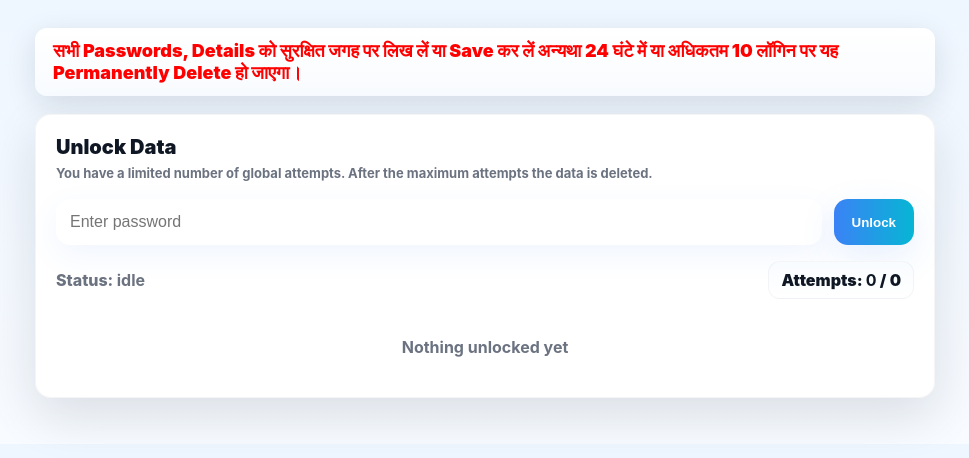
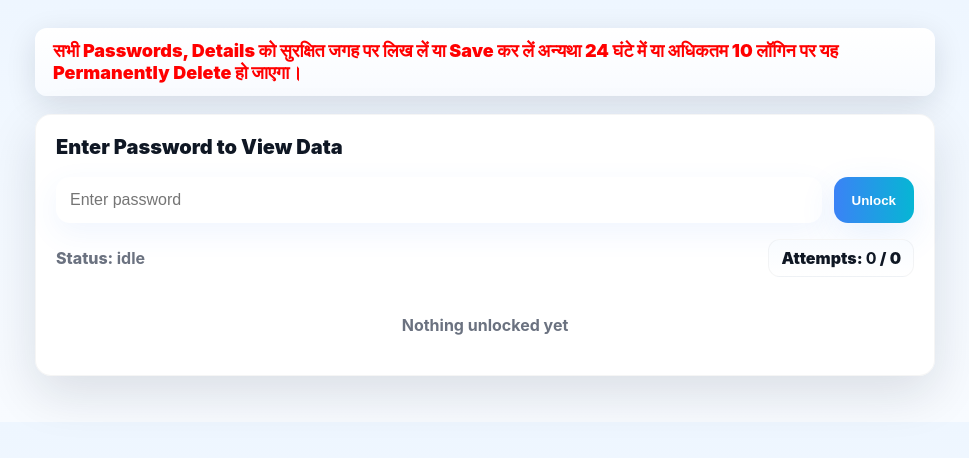
Before and after one commit to banarasikumar/password-server, a website: page public/index.html in a window 1280 px wide. Shown: the whole page, without its empty margins (155-1124 px from the left). Drawn offline with Linux system fonts and the light colour scheme; no server answers.

Commit message:
Update index.html

```diff
--- a/public/index.html
+++ b/public/index.html
@@ -13,8 +13,7 @@
     </header>
 
     <main class="panel">
-      <h1 class="title">Unlock Data</h1>
-      <p class="subtitle">You have a limited number of global attempts. After the maximum attempts the data is deleted.</p>
+      <h1 class="title">Enter Password to View Data</h1>
 
       <div class="formrow">
         <input id="password" type="password" placeholder="Enter password" autocomplete="new-password" />
```
